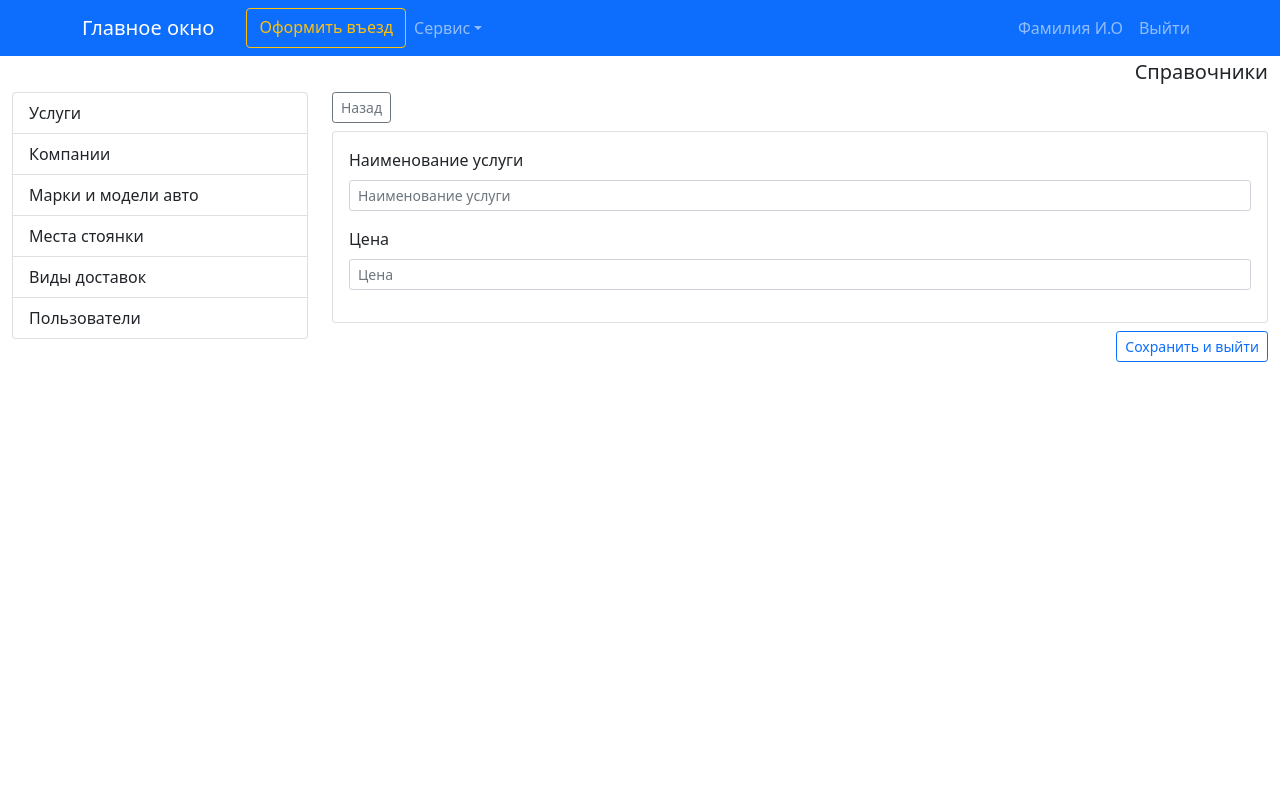
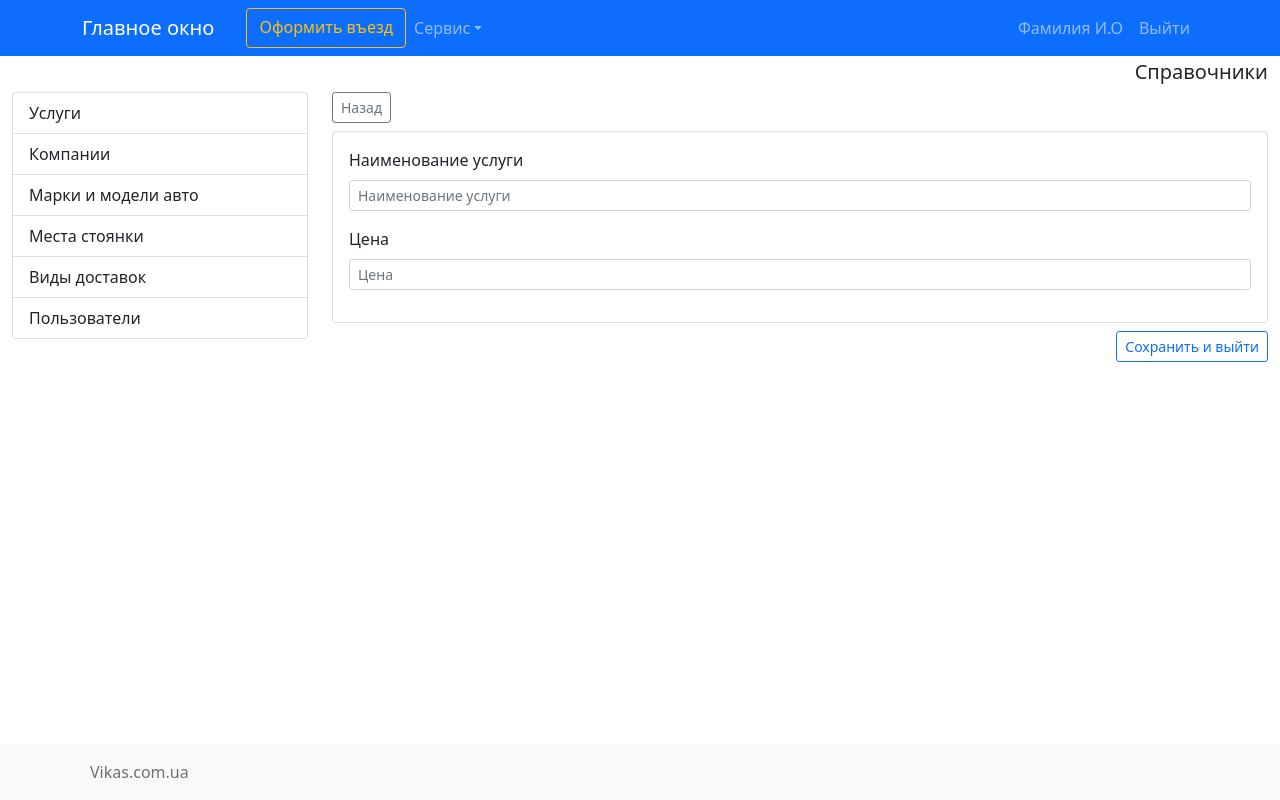
Before and after one commit to s-grushin/controlts, a React (Create React App) app in the folder client/: page /catalog/services/add in a window 1280 px wide. Built offline with nearby package versions, Linux system fonts and the light colour scheme.

Commit message:
Added footer, and deleted unwanted imports

```diff
--- a/client/src/App.js
+++ b/client/src/App.js
@@ -1,10 +1,8 @@
 import { Provider, useSelector } from 'react-redux'
-import { Container } from 'react-bootstrap'
 import { BrowserRouter } from 'react-router-dom'
 import './index.css'
 import store from './redux/store';
 import AppRouter from './components/AppRouter';
-import TopNavbar from './components/TopNavbar';
 
 function App() {
   return (
--- a/client/src/api/backend/serviceApi.js
+++ b/client/src/api/backend/serviceApi.js
@@ -14,8 +14,6 @@ export const getAll = async () => {
 }
 
 export const create = async (data) => {
-    console.log(data);
-
     try {
         const response = await axios(`${host}/api/service/`, {
             method: 'post',
@@ -25,5 +23,4 @@ export const create = async (data) => {
     } catch (error) {
         throw new Error(`Ошибка при создании услуги. ${error.message}. server: ${error.response.data.message}`)
     }
-
 }
--- a/client/src/components/Catalog/Services/AddService.jsx
+++ b/client/src/components/Catalog/Services/AddService.jsx
@@ -12,8 +12,10 @@ const AddService = () => {
     const navigate = useNavigate()
 
     const saveAndExitHandler = async () => {
-        await createService(formData)
-        navigate(-1)
+        const response = await createService(formData)
+        if (response) {
+            navigate(-1)
+        }
     }
 
     const inputHandler = (event) => {
--- a/client/src/components/Catalog/Users.jsx
+++ b/client/src/components/Catalog/Users/Users.jsx
@@ -1,8 +1,8 @@
 import React from 'react'
 import { useNavigate } from 'react-router-dom'
 import { Table, Spinner, Button } from 'react-bootstrap'
-import { getAll } from '../../api/backend/userApi'
-import { useFetchBackend } from '../../hooks/backend.hook'
+import { getAll } from '../../../api/backend/userApi'
+import { useFetchBackend } from '../../../hooks/backend.hook'
 
 const Users = () => {
 
--- /dev/null
+++ b/client/src/components/Layout/Footer.jsx
@@ -0,0 +1,16 @@
+import React from 'react'
+import { Navbar, Nav, Container } from 'react-bootstrap'
+
+const Footer = () => {
+    return (
+        <Navbar bg="light" variant="light" fixed='bottom'>
+            <Container>
+                <Nav className="me-auto">
+                    <Nav.Link target='_blank' href="http://vikas.com.ua">Vikas.com.ua</Nav.Link>
+                </Nav>
+            </Container>
+        </Navbar>
+    )
+}
+
+export default Footer
--- a/client/src/components/Layout/Layout.jsx
+++ b/client/src/components/Layout/Layout.jsx
@@ -1,8 +1,8 @@
 import React from 'react'
 import { Container } from 'react-bootstrap'
 import { Outlet } from 'react-router-dom'
-import AppRouter from '../AppRouter'
-import TopNavbar from '../TopNavbar'
+import TopNavbar from './TopNavbar'
+import Footer from './Footer'
 
 const Layout = () => {
     return (
@@ -11,6 +11,7 @@ const Layout = () => {
             <Container fluid>
                 <Outlet />
             </Container>
+            <Footer />
         </>
     )
 }
```
Also changed, not shown: client/src/components/Catalog/CatalogRouter.jsx (deleted, +0 -23 lines), client/src/components/Layout/TopNavbar.jsx (renamed from client/src/components/TopNavbar.jsx).
